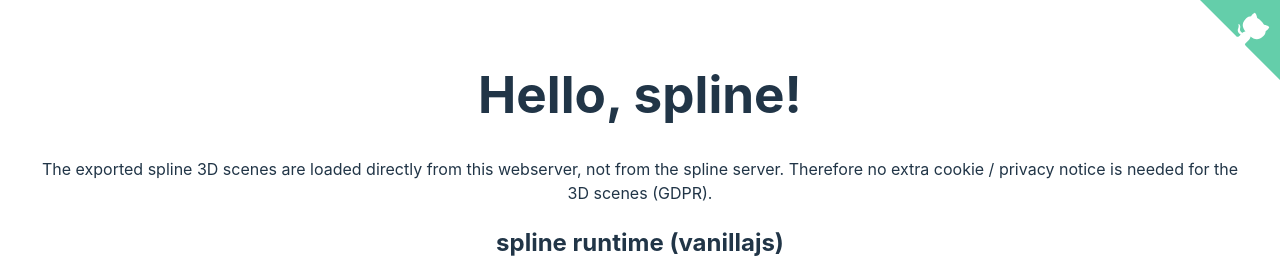
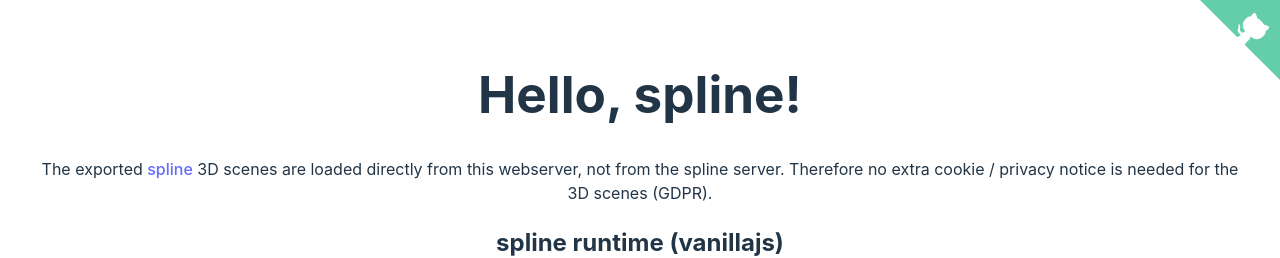
Before and after one commit to mandrasch/spline-selfhosted, a website built with Vite: page index.html in a window 1280 px wide. Shown: the top 258 px of the page. Built offline with nearby package versions, Linux system fonts and the light colour scheme; what @splinetool/runtime would draw is missing.

Commit message:
docs: add link

```diff
--- a/index.html
+++ b/index.html
@@ -11,7 +11,7 @@
 
       <h1>Hello, spline!</h1>
 
-      <p>The exported spline 3D scenes are loaded directly from this webserver, not from the spline server. Therefore no extra cookie / privacy  notice is needed for the 3D scenes (GDPR).</p>
+      <p>The exported <a href="https://spline.design/" target="_blank">spline</a> 3D scenes are loaded directly from this webserver, not from the spline server. Therefore no extra cookie / privacy  notice is needed for the 3D scenes (GDPR).</p>
 
       <h2>spline runtime (vanillajs)</h2>
       <p><a href="https://www.npmjs.com/package/@splinetool/runtime">https://www.npmjs.com/package/@splinetool/runtime</a></p>
```
